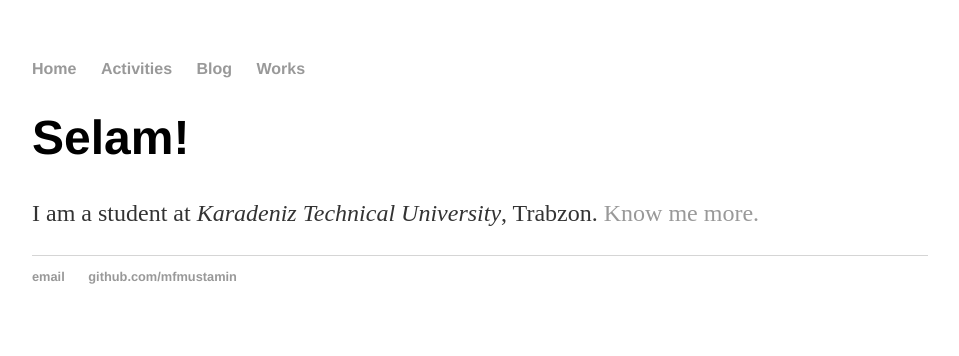
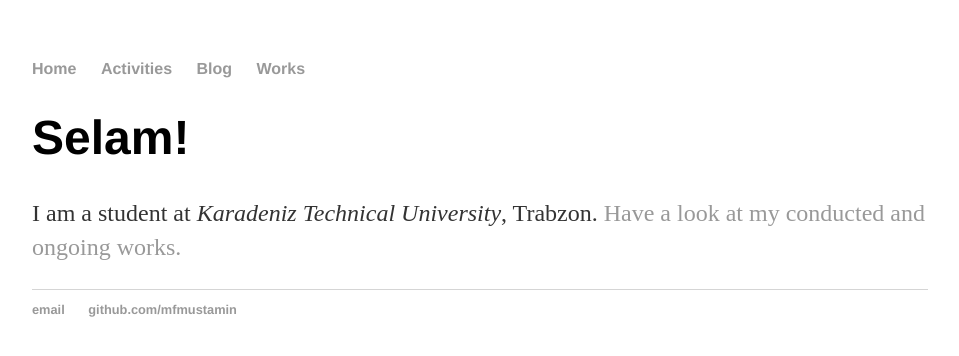
Before and after one commit to mfmustamin/mfmustamin.github.io, a Jekyll site: the page built from index.html, in a window 1280 px wide. Shown: the top 356 px of the page, without its empty margins (160-1119 px from the left). Built offline with Jekyll 4.4.1, drawn with Linux system fonts in a browser that asks for light colours.

Commit message:
Update index.html

```diff
--- a/index.html
+++ b/index.html
@@ -4,5 +4,5 @@ title: Particle Phenomenologist
 ---
 <div class="blurb">
 	<h1>Selam!</h1>
-	<p>I am a student at <em>Karadeniz Technical University</em>, Trabzon. <a href="/about">Know me more.</a></p>
+	<p>I am a student at <em>Karadeniz Technical University</em>, Trabzon. <a href="/works">Have a look at my conducted and ongoing works.</a></p>
 </div><!-- /.blurb -->
```
